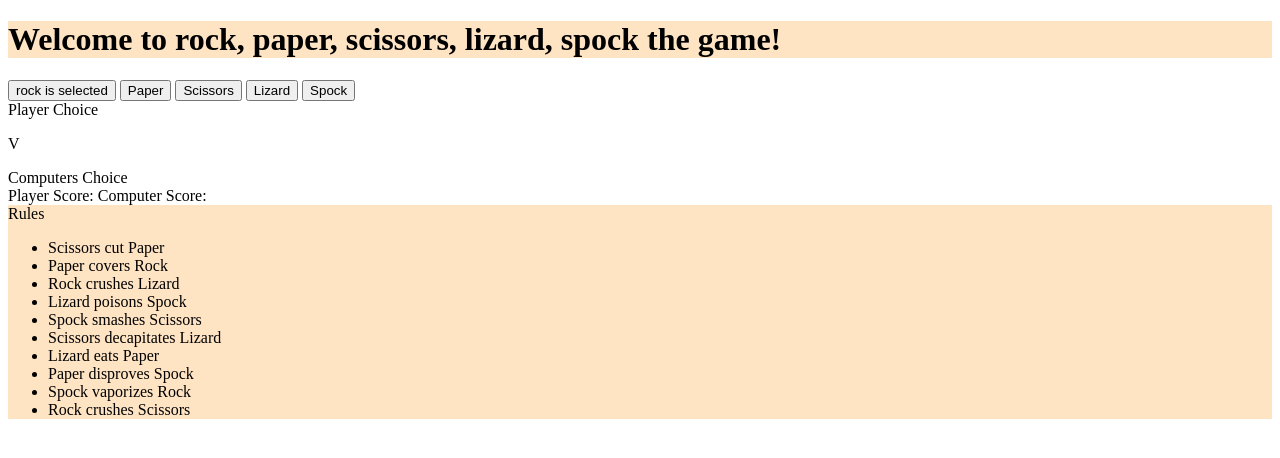
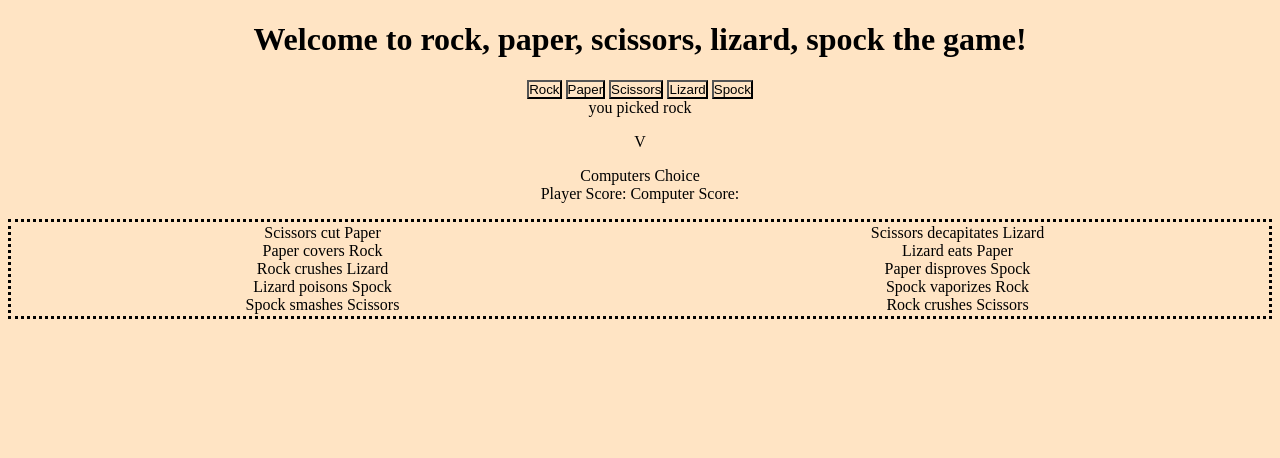
Before and after one commit to StacD/RPSLS-Game, a plain HTML site: page index.html in a window 1280 px wide. Both pictures are taken after a click on the button "Rock". Drawn offline with Linux system fonts and the light colour scheme.

Commit message:
fixed rock button function

```diff
--- a/assets/css/style.css
+++ b/assets/css/style.css
@@ -1,15 +1,22 @@
 /*Google font*/
 @import url('https://fonts.googleapis.com/css2?family=Courier+Prime&display=swap');
 
-/*Testing stylesheetlink*/
-header {
+/*general styling rule*/
+
+*{
+    padding:0px;
+    margin:5px, 0px;
+    box-sizing: border-box;
     background-color: bisque;
+    color: black;
+    text-align: center;
 }
 
-main {
-    background-color:#ffffff;
+/* rules in footer*/
+ul {
+    list-style: none;
+    column-count: 2;
+    border-style: dotted;
+    padding:2px;
+
 }
-
-footer {
-    background-color:bisque;
-}
--- a/assets/js/script.js
+++ b/assets/js/script.js
@@ -1,25 +1,21 @@
-const pScore = 0;
-const cScore = 0;
+var pScore = 0;
+var cScore = 0;
 
-const playerOptions = [rBtn,pBtn,scBtn,lBtn,spBtn];
-const computerOptions = ["r", "p", "sc", "l", "sp"];
+//const playerOptions = [rBtn]
+
+ //pBtn, scBtn, lBtn, spBtn];
+//const computerOptions = ["r", "p", "sc", "l", "sp"];
+
+const rBtn = document.getElementById("r").innerHTML = "Rock";
+//const pBtn = document.getElementById("p").innerHTML = "paper is selected";
+//const scBtn = document.getElementById("sc").innerHTML = "scissors is selected";
+//const lBtn = document.getElementById("l").innerHTML = "lizard is selected";
+//const spBtn = document.getElementById("sp").innerHTML = "spock is selected";
 
 //buttons
-function pick() {
-    const rBtn = document.getElementById("r").innerHTML = "rock is selected";
-const pBtn = document.getElementById("p");
-const scBtn = document.getElementById("sc");
-const lBtn = document.getElementById("l");
-const spBtn = document.getElementById("sp");
-}
+var playerChoice = "Rock";
+    document.getElementById("r").innerHTML = button;
 
-//function for player to pick their option and generate computers option.
-playerOptions.forEach(options => {
-    options.addEventListener("click", function() {
-        const computerOption = Math.floor(Math.random() * 5);
-        const computerChoice = computerOptions[computerPick];
-        return (playerOptions);
-
-
-    })
-})
+    function pR() {
+        document.getElementById("player-choice").innerHTML = "you picked rock"
+    }
--- a/index.html
+++ b/index.html
@@ -31,11 +31,11 @@
     <main>
         <!--Buttons for user choice-->
         <div class ="buttons">
-            <button class="chioce" id="r" onclick="pick()">Rock</button>
-            <button class="choice" id="p">Paper</button>
-            <button class="choice" id="sc">Scissors</button>
-            <button class="choice" id="l">Lizard</button>
-            <button class="choice" id="sp">Spock</button>
+            <button type="button" class= "choice" id="r" onclick="pR()">Rock</button>
+            <button type="button" class="choice" id="p" onclick="pP()">Paper</button>
+            <button type="button" class="choice" id="sc" onclick="pSc()">Scissors</button>
+            <button type="button" class="choice" id="l" onclick="pL()">Lizard</button>
+            <button type="button" class="choice" id="sp" onclick="pSp()">Spock</button>
         </div>
 
         <!--Area for user choice and computer choice to show-->
@@ -53,8 +53,8 @@
 
     </main>
 
-        <footer>Rules
-            <ul>
+        <footer>
+            <ul id="rules">
                 <li>Scissors cut Paper</li>
                 <li>Paper covers Rock</li>
                 <li>Rock crushes Lizard</li>
```
Also changed, not shown: assets/images/rpsls.png (added).
